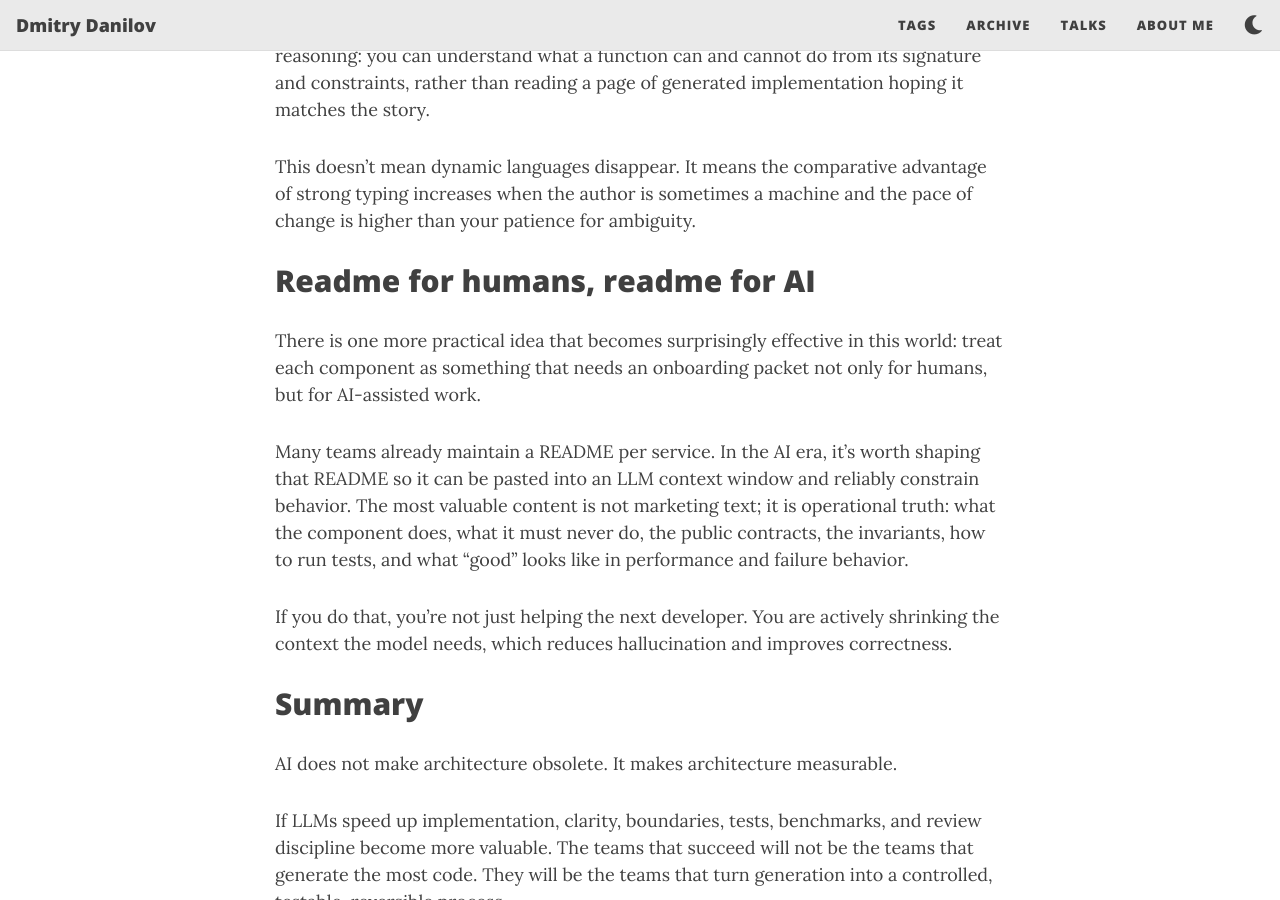
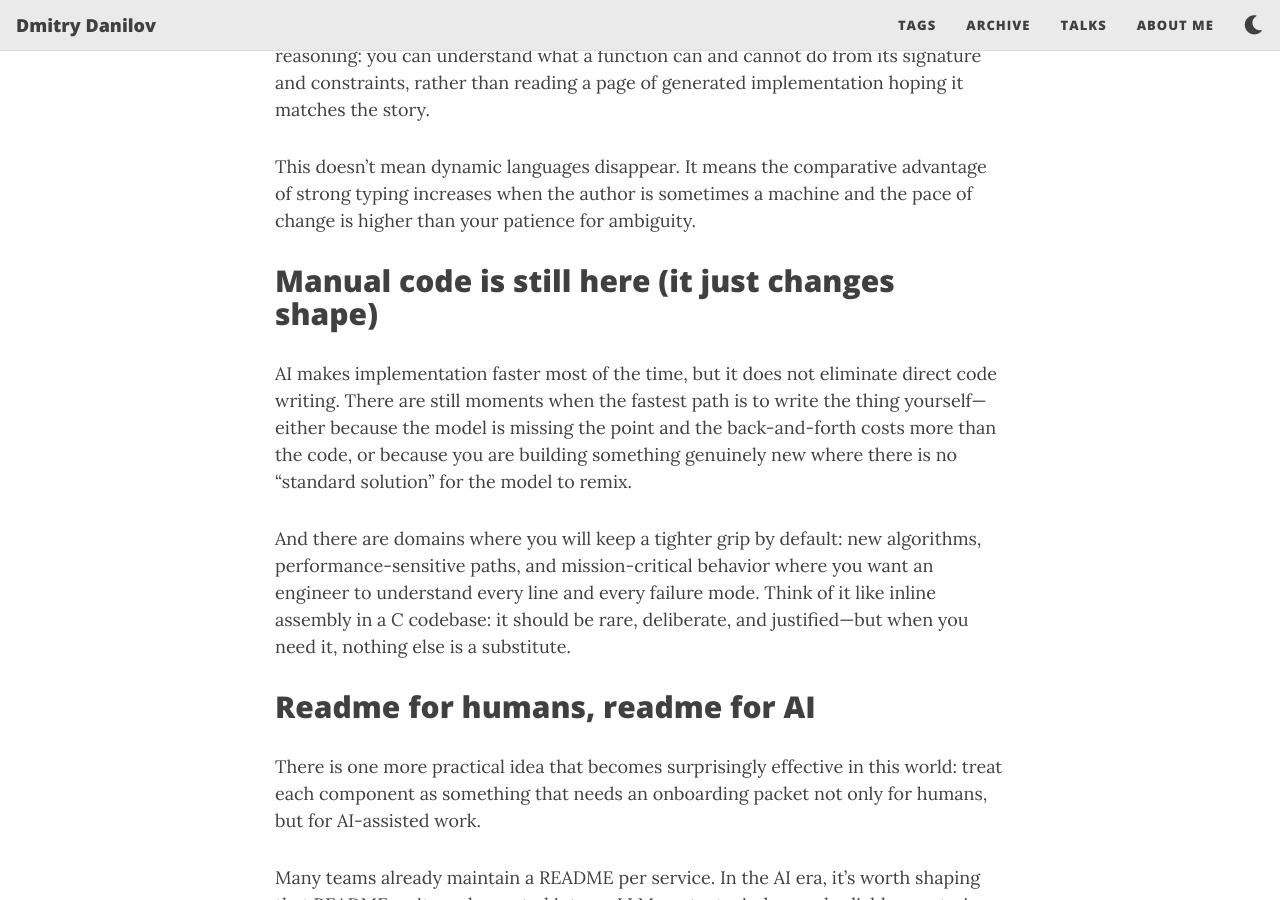
Before and after one commit to f-squirrel/f-squirrel.github.io, a Jekyll site: the page built from _posts/2026-01-02-llm-arch.md, in a window 1280 px wide and 900 px high, scrolled down 5310 px. Built offline with Jekyll 4.4.1, drawn with Linux system fonts in a browser that asks for light colours; nearby versions of some CDN libraries.

Commit message:
post: manual code

```diff
--- a/_posts/2026-01-02-llm-arch.md
+++ b/_posts/2026-01-02-llm-arch.md
@@ -91,6 +91,12 @@ When the codebase is growing faster, types become a form of documentation that d
 
 This doesn’t mean dynamic languages disappear. It means the comparative advantage of strong typing increases when the author is sometimes a machine and the pace of change is higher than your patience for ambiguity.
 
+## Manual code is still here (it just changes shape)
+
+AI makes implementation faster most of the time, but it does not eliminate direct code writing. There are still moments when the fastest path is to write the thing yourself—either because the model is missing the point and the back-and-forth costs more than the code, or because you are building something genuinely new where there is no “standard solution” for the model to remix.
+
+And there are domains where you will keep a tighter grip by default: new algorithms, performance-sensitive paths, and mission-critical behavior where you want an engineer to understand every line and every failure mode. Think of it like inline assembly in a C codebase: it should be rare, deliberate, and justified—but when you need it, nothing else is a substitute.
+
 ## Readme for humans, readme for AI
 
 There is one more practical idea that becomes surprisingly effective in this world: treat each component as something that needs an onboarding packet not only for humans, but for AI-assisted work.
```
